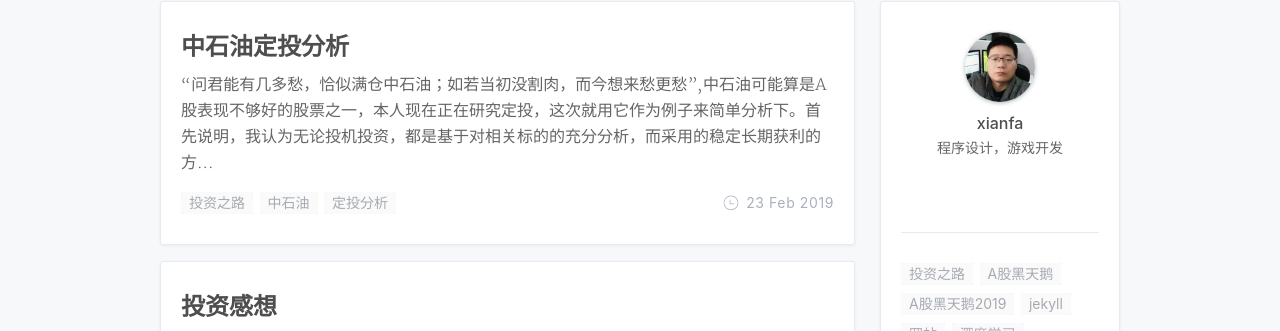
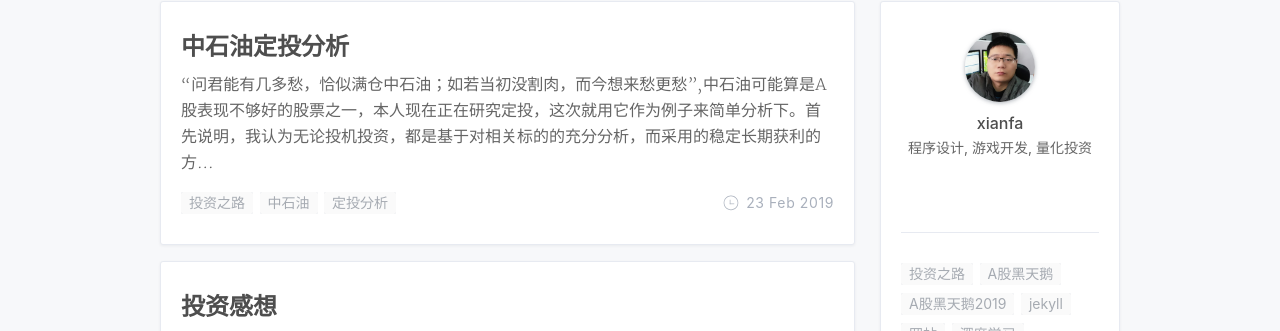
Before and after one commit to xianfa/xianfa.github.io, a Jekyll site: the page built from index.html, in a window 1280 px wide and 900 px high, scrolled down 378 px. Shown: the part 121-452 px from the top of the window. Built offline with Jekyll 4.4.1, drawn with Linux system fonts in a browser that asks for light colours; nearby versions of some CDN libraries; the list of posts is cut into pages by our own code; a style sheet for code colours, icons or effects is not loaded.

Commit message:
change info

```diff
--- a/_config.yml
+++ b/_config.yml
@@ -1,7 +1,7 @@
 # Site settings 配置站点
 title: 'More learn more lucky.'
 description: 'recording my study steps'
-keyword: 'xianfa,web,python,machinelearning,c++,深度学习，机器学习'
+keyword: 'xianfa,web,python,machinelearning,c++,深度学习,机器学习,量化投资'
 url: '' # your host
 
 # if you don't need baseurl, you should leave this value blank.
@@ -19,7 +19,7 @@
 # Author 配置博主信息
 author: 'xianfa'
 nickname: 'xianfa'
-bio: '程序设计，游戏开发'
+bio: '程序设计, 游戏开发, 量化投资'
 avatar: '/assets/img/profile.jpg'
 
 # Search
```
